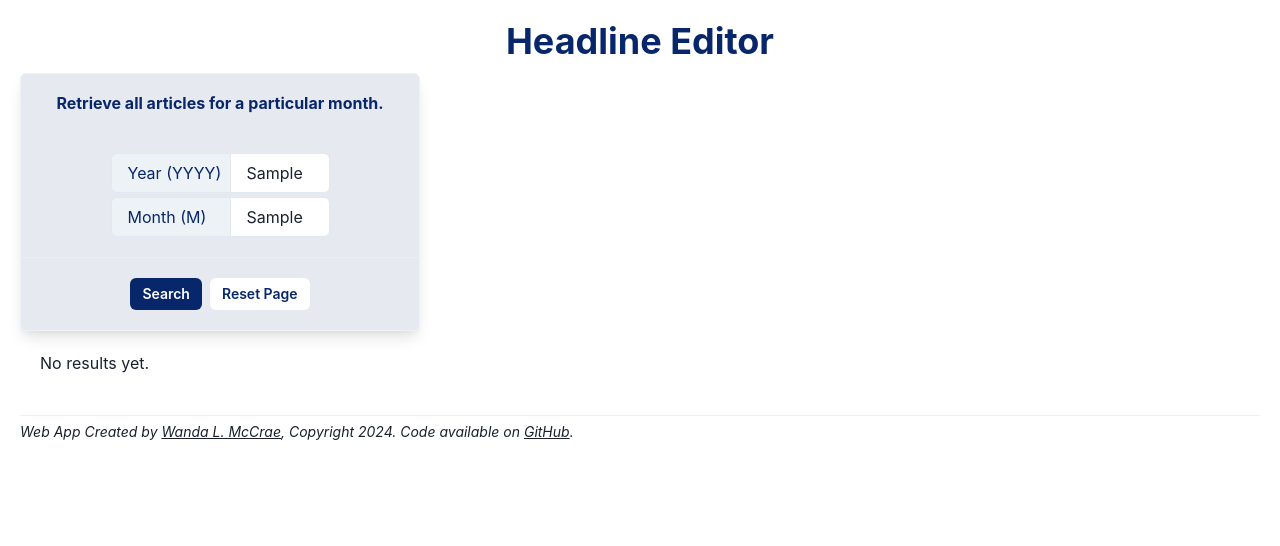
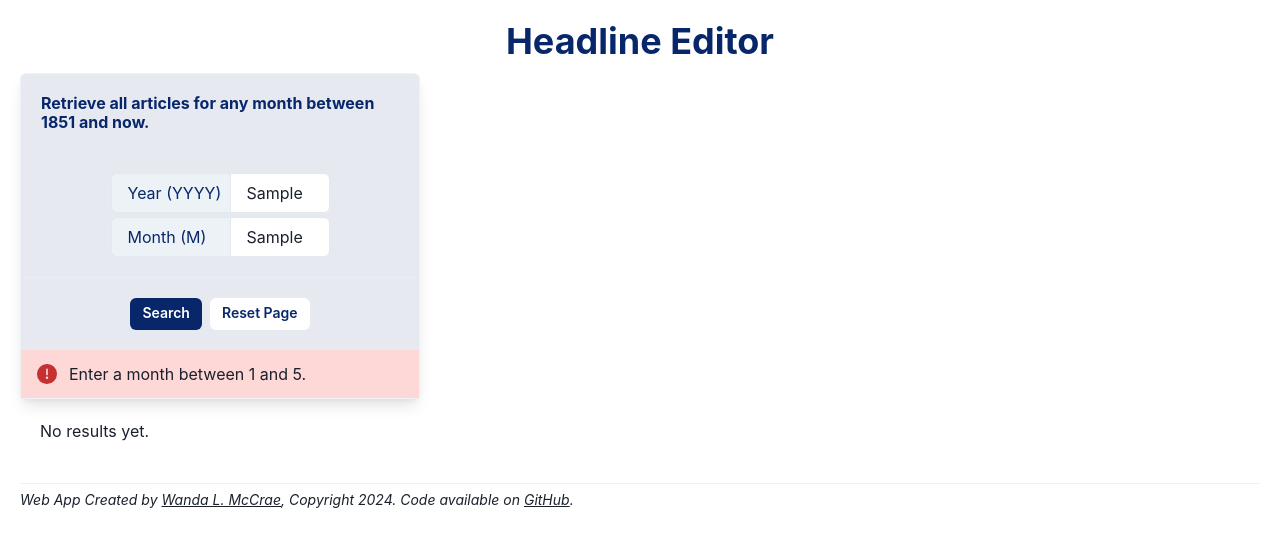
Before and after one commit to wlmccrae/headline-editor-ghpage, a React (Create React App) app: page / in a window 1280 px wide. Both pictures are taken after typing "Sample", "Sample" into the empty fields and a click on the button "Search". Shown: the top 546 px of the page. Built offline with nearby package versions, Linux system fonts and the light colour scheme; no server answers.

Commit message:
Enhanced error checking on search form.

```diff
--- a/src/components/MainPage.js
+++ b/src/components/MainPage.js
@@ -6,7 +6,8 @@ import {
     Stack,
     Input, InputGroup, InputLeftAddon,
     Button, Divider,
-    Card, CardHeader, CardBody, CardFooter } from '@chakra-ui/react'
+    Card, CardHeader, CardBody, CardFooter,
+    Alert, AlertIcon } from '@chakra-ui/react'
 import './MainPage.css';
 
 function MainPage() {
@@ -18,6 +19,10 @@ function MainPage() {
         year: 0,
     });
     const [formDate, setFormDate] = useState({month: 0, year: 0,});
+    const [yearError, setYearError] = useState(false);
+    const [yearErrorMessage, setYearErrorMessage] = useState("");
+    const [monthError, setMonthError] = useState(false);
+    const [monthErrorMessage, setMonthErrorMessage] = useState('');
 
     const API_KEY = process.env.REACT_APP_NYT_API_KEY;
 
@@ -33,6 +38,10 @@ function MainPage() {
     const resetPage = async(event) => {
         event.preventDefault();
         setResultsLoaded(false);
+        setYearError(false);
+        setYearErrorMessage("");
+        setMonthError(false);
+        setMonthErrorMessage('');
     };
 
     // Handle the search button.
@@ -41,6 +50,16 @@ function MainPage() {
         event.preventDefault();
         setFormDate(archiveFormData);
 
+        const currentYear = new Date().getFullYear();
+        let currentMonth = new Date().getMonth();
+        currentMonth++;  // Increase by one, as the Date objects has Jan = 0.
+        if (archiveFormData.year < 1851 || archiveFormData.year > currentYear) {
+            setYearError(true);
+            setYearErrorMessage(`Enter a year between 1851 and ${currentYear}.`);
+        } else if (archiveFormData.month > currentMonth || !Number.isInteger(archiveFormData.month)) {
+            setMonthError(true);
+            setMonthErrorMessage(`Enter a month between 1 and ${currentMonth}.`);
+        } else {
             const archiveResponse = await fetch(archiveURL);
             if (archiveResponse.ok) {
                 const archiveData = await archiveResponse.json();
@@ -48,9 +67,14 @@ function MainPage() {
                 setCopyright(archiveData.copyright);
                 setResultsLoaded(true);
                 setarticleList(archiveData.response.docs);
+                setYearErrorMessage("");
+                setYearError(false);
+                setMonthError(false);
+                setMonthErrorMessage('');
             } else {
                 window.confirm("There was a problem fetching the NY Times archive.")
-        }
+            };
+        };
         // console.log(`***** Copyright: ${copyright}`);
         // console.log(`***** Article Info: ${JSON.stringify(articleList)}`);
         // console.log(`***** Component Status: ${resultsLoaded}`);
@@ -97,7 +121,7 @@ function MainPage() {
                 <Center><Heading size='xl' marginBottom='10px' color="brand.100">Headline Editor</Heading></Center>
                 <Card bg="brand.200" className="search-card" width='400px' boxShadow='lg' border='1px' borderColor='gray.100'>
                     <CardHeader>
-                        <Heading size='sm' color="brand.100">Retrieve all articles for a particular month.</Heading>
+                        <Heading size='sm' color="brand.100">Retrieve all articles for any month between 1851 and now.</Heading>
                     </CardHeader>
                     <CardBody>
                         <form id='archive-form'>
@@ -120,6 +144,18 @@ function MainPage() {
                             <Button onClick={resetPage} className="button" size='sm' color="brand.100" bg="brand.300">Reset Page</Button>
                         </Stack>
                     </CardFooter>
+                    { yearError  &&
+                        <Alert status='error'>
+                            <AlertIcon />
+                            { yearErrorMessage }
+                        </Alert>
+                    }
+                    { monthError  &&
+                        <Alert status='error'>
+                            <AlertIcon />
+                            { monthErrorMessage }
+                        </Alert>
+                    }
                 </Card>
             </div>
             <div className="results">
```
Lines whose indentation alone changed are shown as unchanged.
